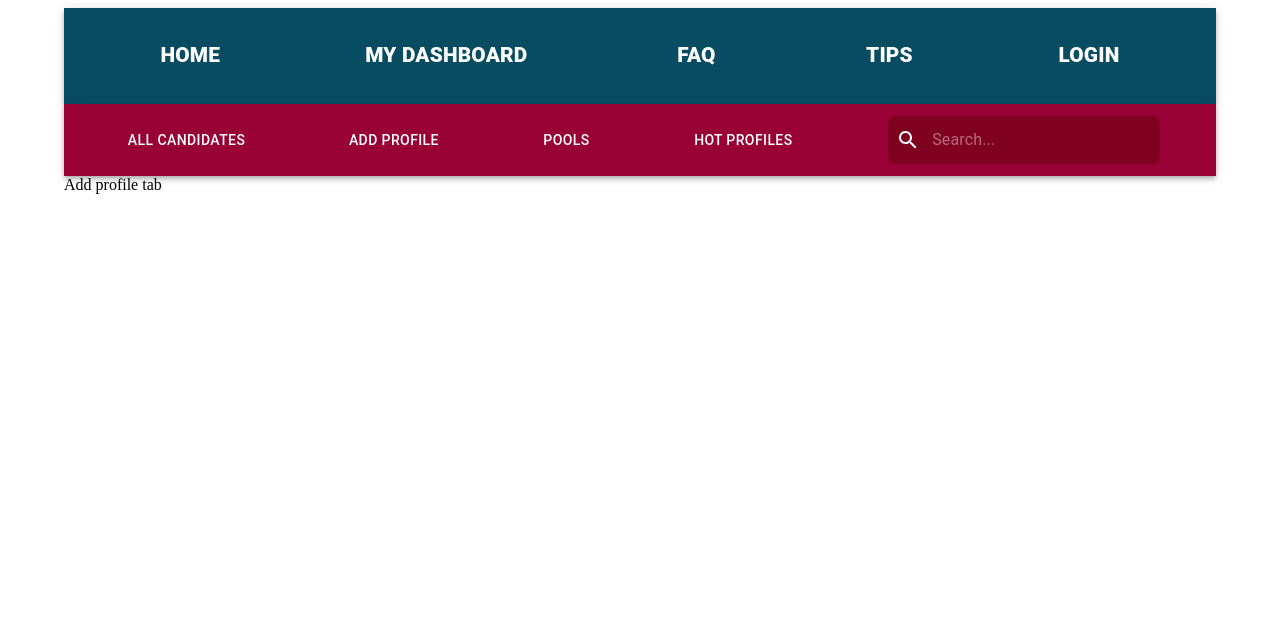
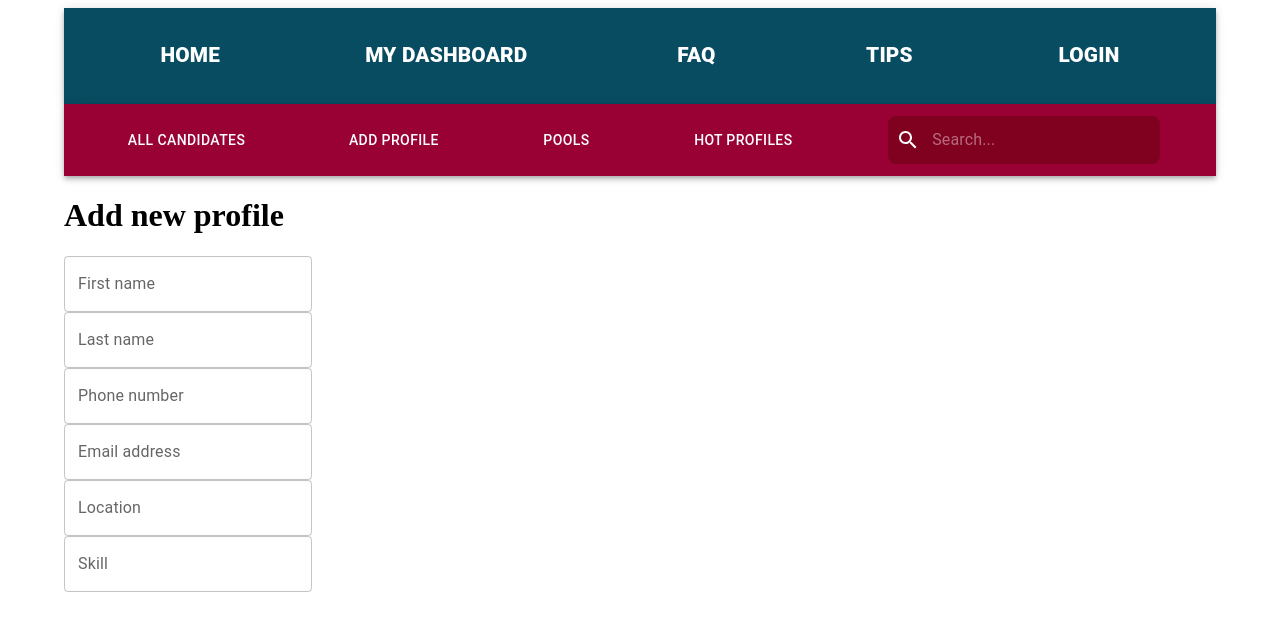
Before and after one commit to MateuszKuruc/ATS-recruitment-app, a React (Create React App) app in the folder ats-frontend/: page /add in a window 1280 px wide. Shown: the top 630 px of the page. Built offline with nearby package versions, Linux system fonts and the light colour scheme.

Commit message:
set up add profile component with the form for gathering new candidates' details. Add state management in the component

```diff
--- a/ats-frontend/src/App.js
+++ b/ats-frontend/src/App.js
@@ -3,6 +3,7 @@ import InfoTab from "./components/InfoTab";
 import TipsTab from "./components/TipsTab";
 import HomePage from "./components/HomePage";
 import Dashboard from "./components/Dashboard";
+import AddProfile from "./components/AddProfile";
 
 import { useSelector, useDispatch } from "react-redux";
 import { Routes, Route, Link } from "react-router-dom";
@@ -102,7 +103,7 @@ function App() {
                   <LoginForm />
                 </div>
               ) : (
-                login === null && <Dashboard secondaryColor={secondaryColor} />
+                login === null && <Dashboard />
               )
             }
           />
@@ -120,7 +121,7 @@ function App() {
             element={
               <>
                 <Dashboard />
-                <div>Add profile tab</div>
+                <AddProfile />
               </>
             }
           />
--- /dev/null
+++ b/ats-frontend/src/components/AddProfile.js
@@ -0,0 +1,58 @@
+import { TextField, Button } from "@mui/material";
+import { useState } from "react";
+
+const AddProfile = () => {
+  const [firstName, setFirstName] = useState(null);
+  const [lastName, setLastName] = useState(null);
+  const [phone, setPhone] = useState(null);
+  const [email, setEmail] = useState(null);
+  const [location, setLocation] = useState(null);
+  const [skill, setSkill] = useState(null); /// use radio buttons in the form
+
+  return (
+    <div>
+      <h1>Add new profile</h1>
+      <form>
+        <div className="firstColumn"></div>
+        <div>
+          <TextField
+            label="First name"
+            onChange={({ target }) => setFirstName(target.value)}
+          ></TextField>
+        </div>
+        <div>
+          <TextField
+            label="Last name"
+            onChange={({ target }) => setLastName(target.value)}
+          ></TextField>
+        </div>
+        <div>
+          <TextField
+            label="Phone number"
+            onChange={({ target }) => setPhone(target.value)}
+          ></TextField>
+        </div>
+        <div>
+          <TextField
+            label="Email address"
+            onChange={({ target }) => setEmail(target.value)}
+          ></TextField>
+        </div>
+        <div>
+          <TextField
+            label="Location"
+            onChange={({ target }) => setLocation(target.value)}
+          ></TextField>
+        </div>
+        <div>
+          <TextField
+            label="Skill"
+            onChange={({ target }) => setSkill(target.value)}
+          ></TextField>
+        </div>
+      </form>
+    </div>
+  );
+};
+
+export default AddProfile;
--- a/ats-frontend/src/components/LoginForm.js
+++ b/ats-frontend/src/components/LoginForm.js
@@ -6,10 +6,6 @@ const StyledTextField = styled(TextField)`
     margin-bottom: 5px;
   }
 `;
-
-// const StyledField = styled.div`
-// padding: 1rem;
-// `
 
 const LoginForm = ({
   handleSubmit,
```
